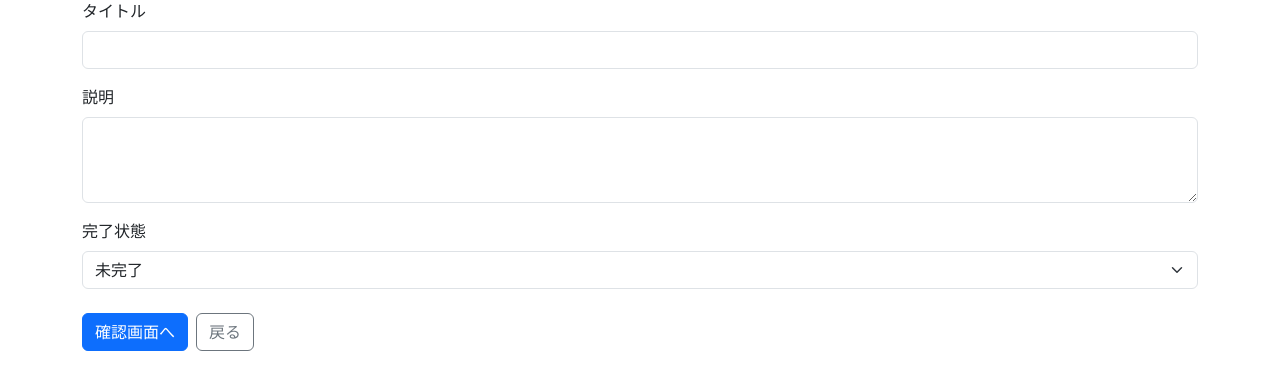
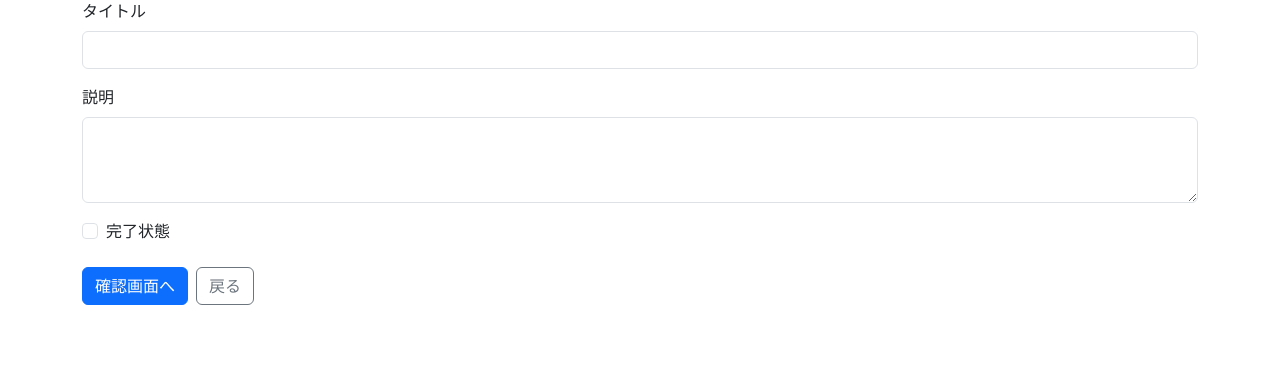
Before and after one commit to Takafuku21/20261118-2, a Spring Boot app: page /todo/new in a window 1280 px wide. Shown: the part 111-501 px from the top of the page. Run offline with Spring Boot 4, Linux system fonts and the light colour scheme.

Commit message:
Section 3-2 フォームの送信と受け取り

```diff
--- a/demo/src/main/java/com/example/demo/TodoController.java
+++ b/demo/src/main/java/com/example/demo/TodoController.java
@@ -6,8 +6,8 @@ import org.springframework.stereotype.Controller;
 import org.springframework.ui.Model;
 import org.springframework.web.bind.annotation.GetMapping;
 import org.springframework.web.bind.annotation.PostMapping;
+import org.springframework.web.bind.annotation.RequestMapping;
 import org.springframework.web.bind.annotation.RequestParam;
-import org.springframework.web.bind.annotation.RequestMapping;
 
 @Controller
 @RequestMapping("/todo")
@@ -28,7 +28,7 @@ public class TodoController {
 	public String confirm(
 			@RequestParam("title") String title,
 			@RequestParam("description") String description,
-			@RequestParam("done") Boolean done,
+			@RequestParam(name = "done", defaultValue = "false") Boolean done,
 			Model model) {
 		model.addAttribute("title", title);
 		model.addAttribute("description", description);
--- a/demo/src/main/resources/templates/todo/form.html
+++ b/demo/src/main/resources/templates/todo/form.html
@@ -13,7 +13,7 @@
 <main class="container py-5">
 	<h1 class="h2 mb-4">ToDo新規登録</h1>
 
-	<form method="post" action="/todo/confirm">
+	<form method="post" th:action="@{/todo/confirm}">
 		<div class="mb-3">
 			<label for="title" class="form-label">タイトル</label>
 			<input type="text" class="form-control" id="title" name="title">
@@ -22,12 +22,9 @@
 			<label for="description" class="form-label">説明</label>
 			<textarea class="form-control" id="description" name="description" rows="3"></textarea>
 		</div>
-		<div class="mb-4">
-			<label for="done" class="form-label">完了状態</label>
-			<select class="form-select" id="done" name="done">
-				<option value="false" selected>未完了</option>
-				<option value="true">完了</option>
-			</select>
+		<div class="form-check mb-4">
+			<input class="form-check-input" type="checkbox" id="done" name="done" value="true">
+			<label for="done" class="form-check-label">完了状態</label>
 		</div>
 		<div class="d-flex gap-2">
 			<button class="btn btn-primary" type="submit">確認画面へ</button>
```
Also changed, not shown: 1 other file.
